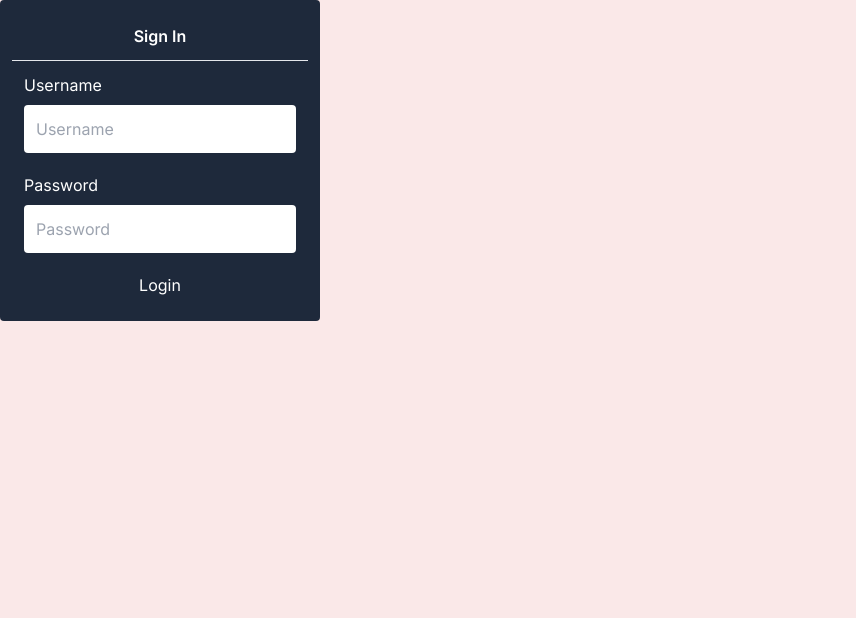
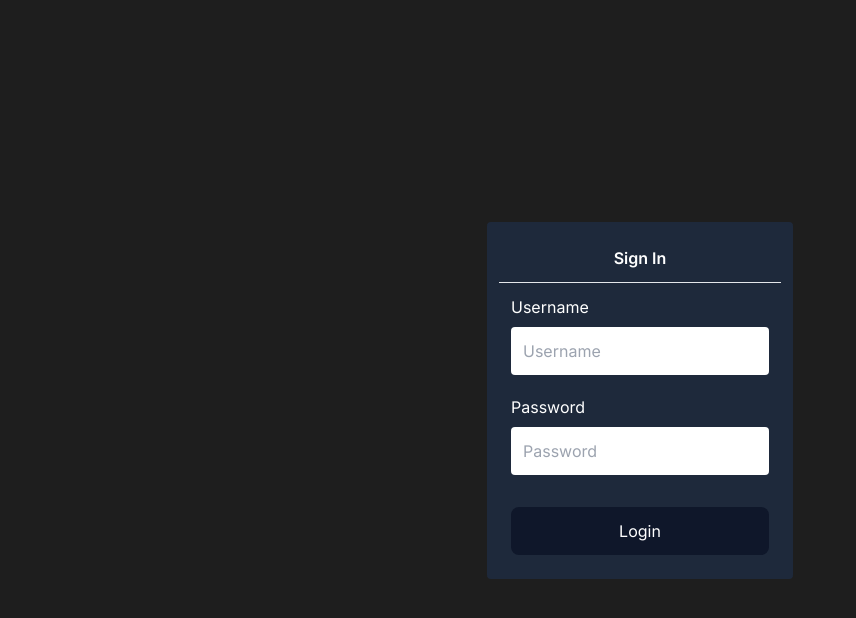
Before and after one commit to YounusHussain9/QuickTalk-app, a Next.js app: page /signin in a window 1280 px wide. Shown: the top 618 px of the page, without its empty margins (0-856 px from the left). Built offline with nearby package versions, Linux system fonts and the light colour scheme.

Commit message:
sign_page_update

```diff
--- a/app/(public)/layout.tsx
+++ b/app/(public)/layout.tsx
@@ -3,5 +3,5 @@ export default function PublicLayout({
 }: {
   children: React.ReactNode;
 }) {
-  return <main>{children}</main>;
+  return <main className="flex min-h-screen items-center justify-center ">{children}</main>;
 }
--- a/app/(public)/signin/form.tsx
+++ b/app/(public)/signin/form.tsx
@@ -41,7 +41,7 @@ const Form = () => {
             placeholder="Username"
             value={username}
             required
-            className="p-3 rounded outline-none"
+            className="p-3 rounded outline-none text-black"
           />
         </div>
         <div className="flex flex-col gap-2">
@@ -53,11 +53,11 @@ const Form = () => {
             placeholder="Password"
             value={password}
             required
-            className="p-3 rounded outline-none"
+            className="p-3 rounded outline-none text-black"
 
           />
         </div>
-        <button type="submit">Login</button>
+        <button type="submit" className="mt-3 p-3 bg-slate-900 rounded-lg">Login</button>
       </div>
     </form>
   );
--- a/app/archive/page.tsx
+++ b/app/archive/page.tsx
@@ -0,0 +1,9 @@
+import React from 'react'
+
+const page = () => {
+  return (
+    <div>page</div>
+  )
+}
+
+export default page
--- a/app/globals.css
+++ b/app/globals.css
@@ -25,5 +25,5 @@ body {
     )
     rgb(var(--background-start-rgb)); */
     color: white;
-    background-color: rgb(250, 232, 232);
+    background-color: rgb(30, 30, 30);
 }
```
